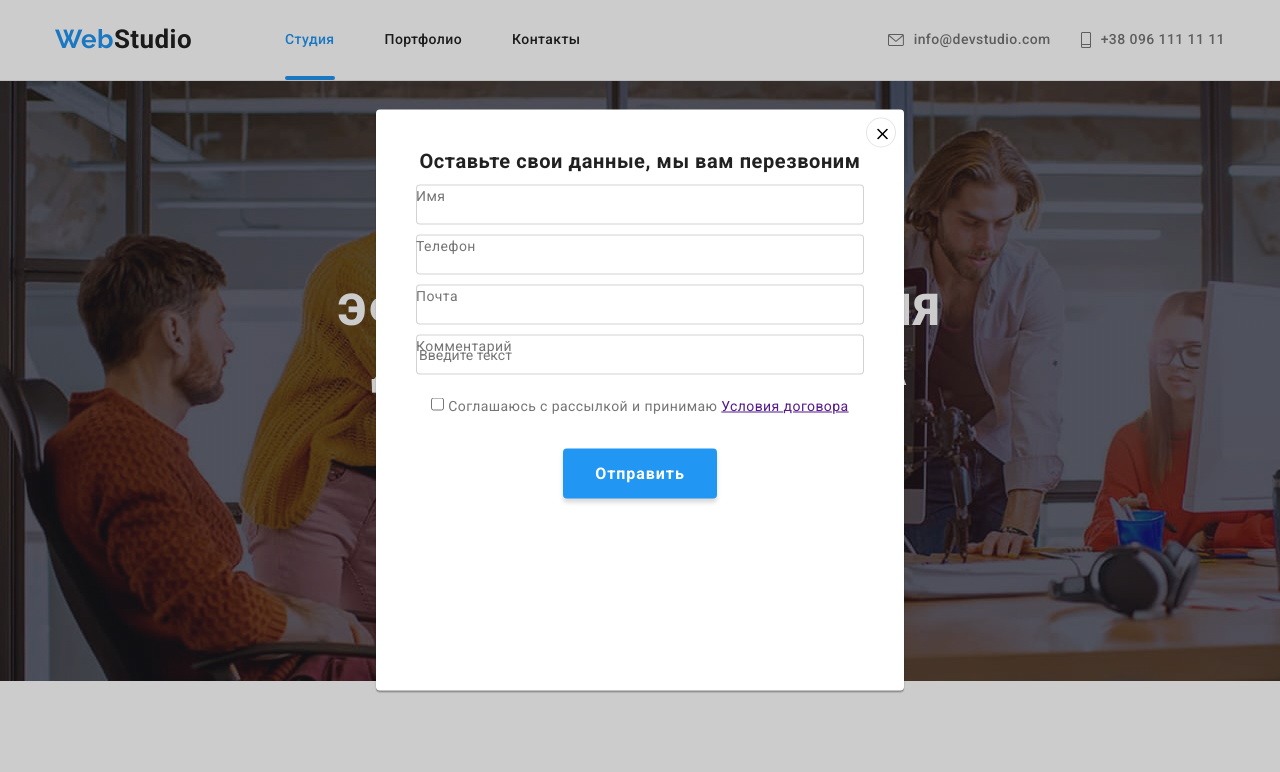
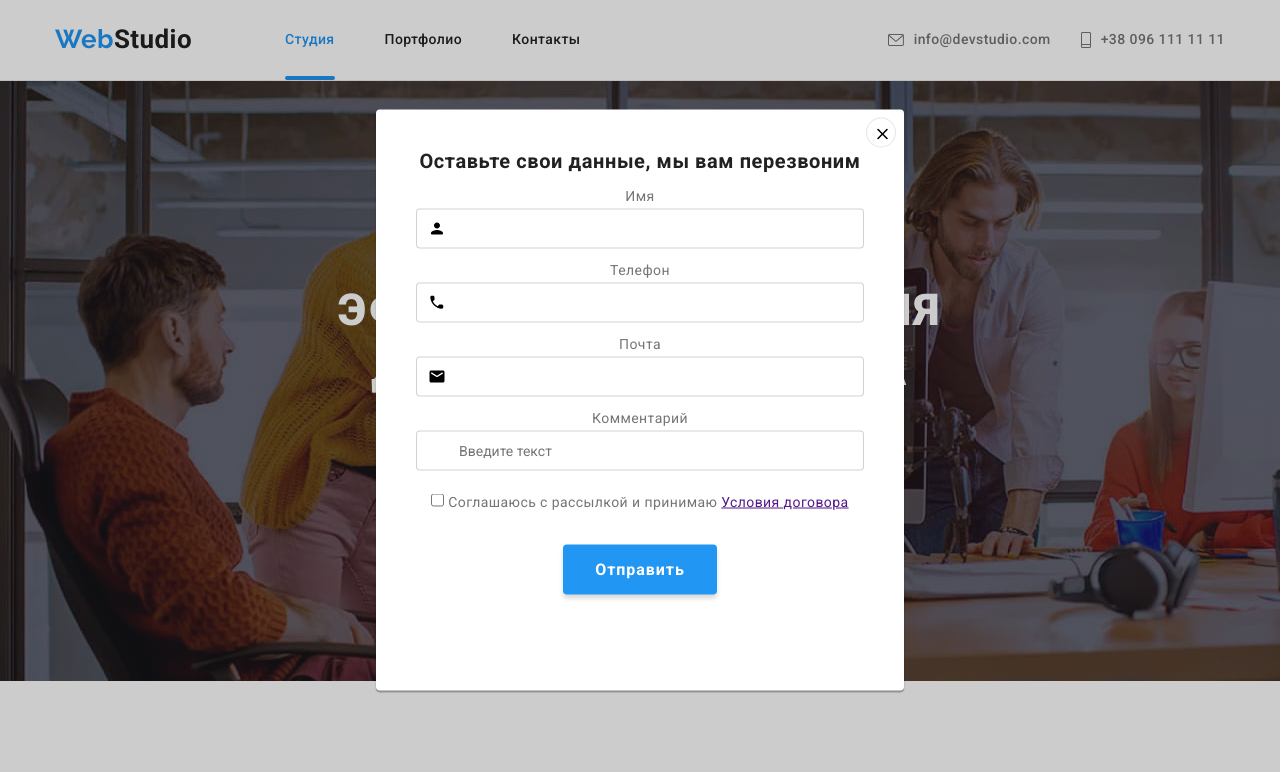
Before and after one commit to andriibeha/goit-markup-hw-06, a plain HTML site: page index.html in a window 1280 px wide. Both pictures are taken after a click on the button "Заказать услугу". Shown: the top 772 px of the page. Drawn offline with nearby package versions, Linux system fonts and the light colour scheme.

Commit message:
зєднав через фор лабел інпут

```diff
--- a/css/style.css
+++ b/css/style.css
@@ -986,8 +986,21 @@ header {
 
   width: 448px;
   height: 40px;
+
+  padding-left: 42px;
 }
 
-.modal-list .label {
+.modal-form {
+  width: 448px;
+  margin-right: auto;
+  margin-left: auto;
+}
+
+.modal .icon {
+  width: 18px;
+  height: 18px;
+
   position: absolute;
+  top: 35px;
+  left: 12px;
 }
--- a/index.html
+++ b/index.html
@@ -73,29 +73,39 @@
                         <form class="modal-form">
 
                             <ul class="list modal-list">
+
                                 <li class="item">
-                                    <label class="label">
+                                    <label class="label" for="name">
                                         Имя
                                     </label>
-                                    <input type="text" name="name">
+                                    <input type="text" name="name" id="name">
+                                    <svg class="icon">
+                                        <use href="./images/symbol-defs.svg#profile"></use>
+                                    </svg>
                                 </li>
                                 <li class="item">
-                                    <label class="label">
+                                    <label class="label" for="phone">
                                         Телефон
                                     </label>
-                                    <input type="tel" name="phone">
+                                    <input type="tel" name="phone" id="phone">
+                                    <svg class="icon">
+                                        <use href="./images/symbol-defs.svg#phone"></use>
+                                    </svg>
                                 </li>
                                 <li class="item">
-                                    <label class="label">
+                                    <label class="label" for="email">
                                         Почта
                                     </label>
-                                    <input type="email" name="email">
+                                    <input type="email" name="email" id="email" >
+                                    <svg class="icon">
+                                        <use href="./images/symbol-defs.svg#email"></use>
+                                    </svg>
                                 </li>
                                 <li class="item">
-                                    <label class="label">
+                                    <label class="label" for="coment" >
                                         Комментарий
                                     </label>
-                                    <input type="text" name="coment" placeholder="Введите текст">
+                                    <input type="text" name="coment" placeholder="Введите текст" id="coment" class="coment">
                                 </li>
                             </ul>
 
```
